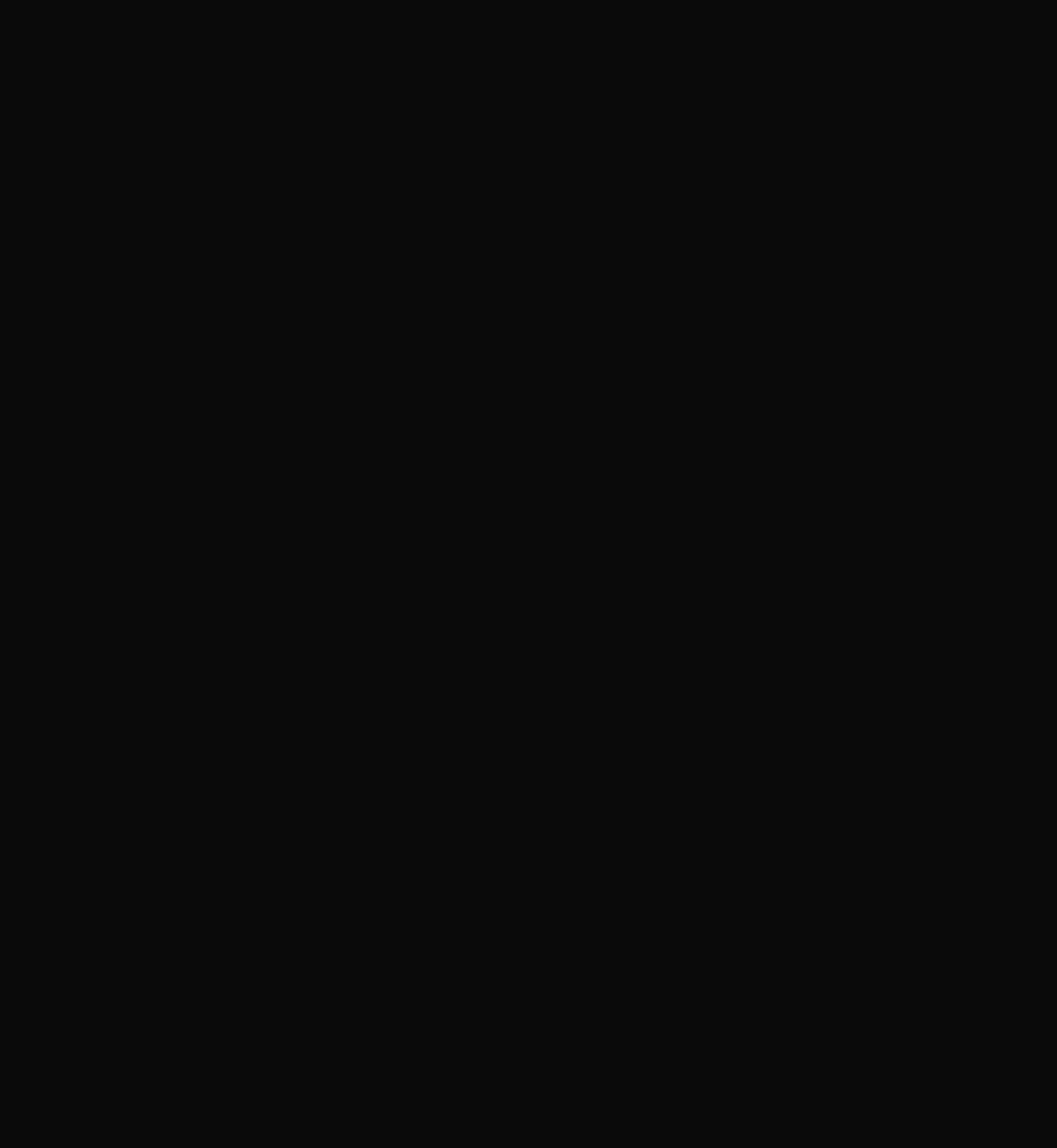
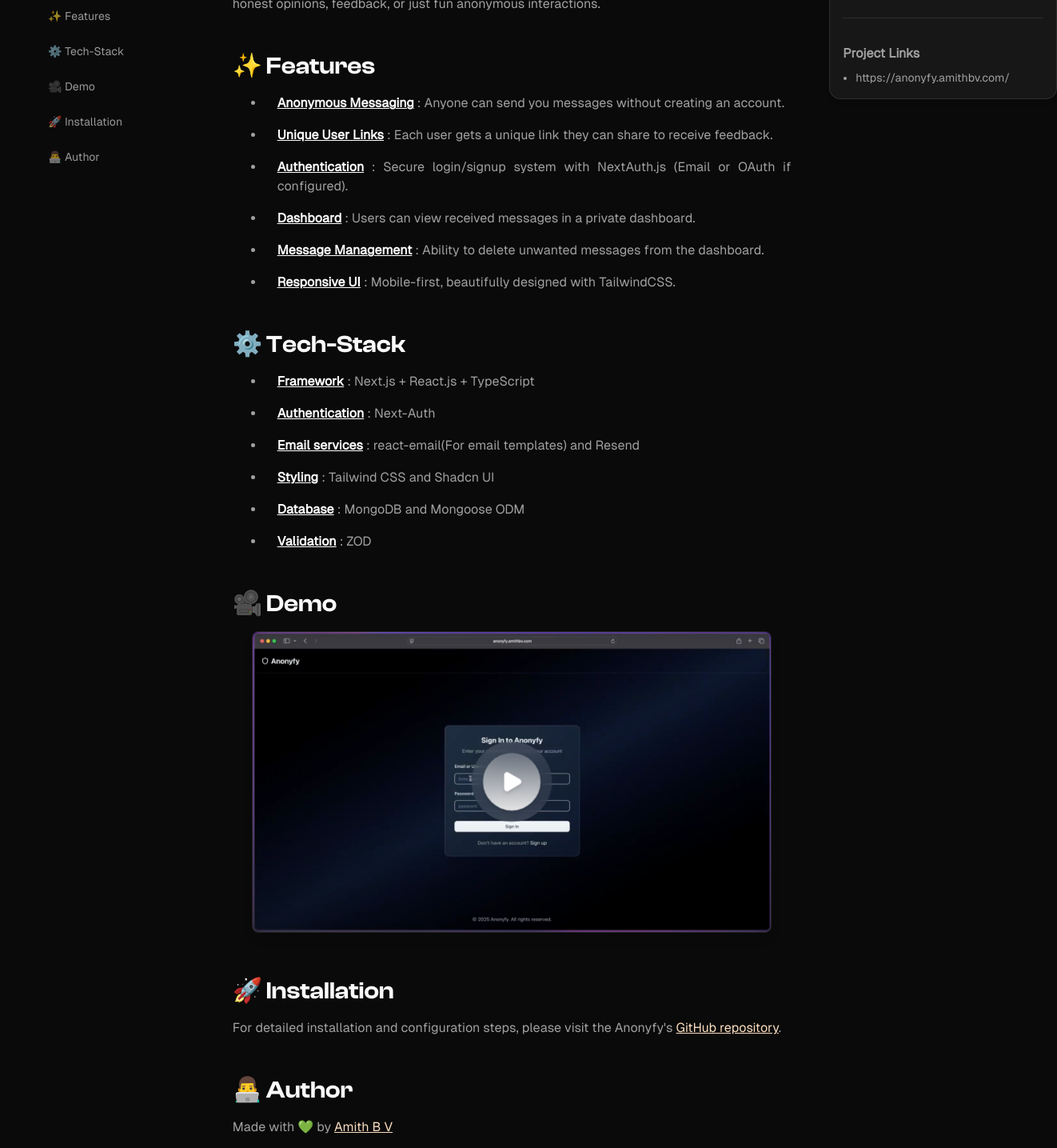
Before and after one commit to AmithBV0606/Portfolio, a Next.js app: page /projects/anonyfy in a window 1280 px wide. Before the commit this address had no page. Shown: the part 960-2395 px from the top of the page at 80% size, 1322 px wide, since content can reach past the window. Before the commit the page ends 800 px from the top, so only its background shows below. Built offline with nearby package versions, Linux system fonts and the light colour scheme; a web font is replaced by a local one.

Commit message:
Created an individual project page for the "Anonyfy" project.

```diff
--- /dev/null
+++ b/src/app/projects/(all-Projects)/anonyfy/page.tsx
@@ -0,0 +1,219 @@
+import FooterSection from "@/components/FooterSection";
+import IndividualProjectHeroSection from "@/components/IndividualProjectHeroSection";
+import HeroVideoDialog from "@/components/magicui/hero-video-dialog";
+import ProjectInfoCard from "@/components/ProjectInfoCard";
+import TableOfContent from "@/components/TableOfContent";
+import { webApplicationProjects } from "@/constants/projects";
+import { ProjectDataType } from "@/types";
+import Link from "next/link";
+import React from "react";
+
+const project: ProjectDataType[] = webApplicationProjects.filter(
+  (project) => project.name.toLowerCase() === "anonyfy"
+);
+
+const headings = [
+  "🔍 Overview",
+  "✨ Features",
+  "⚙️ Tech-Stack",
+  "🎥 Demo",
+  "🚀 Installation",
+  "👨‍💻 Author",
+];
+
+export default function AnonyfyPage() {
+  return (
+    <>
+      <IndividualProjectHeroSection project={project} />
+
+      <div className="grid grid-cols-12 relative container top-28 md:top-36 w-full max-w-[calc(100vw-2rem)] mx-auto px-0 md:px-4">
+        {/* Left Side Block : */}
+        <TableOfContent headings={headings} />
+
+        {/* Content inbetween : */}
+        <article className="prose col-span-12 xl:col-span-8 max-w-none pt-10 text-justify xl:px-14">
+          {/* 1. Overview : */}
+          <div className="mb-12" id="overview">
+            <h1 className="text-2xl xl:text-3xl mb-4 font-bold font-custom">
+              {headings[0]}
+            </h1>
+
+            <p className="mb-4 max-sm:text-sm text-neutral-500 dark:text-neutral-400">
+              {project[0].description}
+            </p>
+          </div>
+
+          {/* 2. Features : */}
+          <div className="mb-12" id="features">
+            <h1 className="text-2xl xl:text-3xl mb-4 font-bold font-custom">
+              {headings[1]}
+            </h1>
+
+            <div>
+              <ul className="mb-4 list-disc max-sm:text-sm text-neutral-500 dark:text-neutral-400 pl-10 space-y-4">
+                <li className="pl-4">
+                  <strong className="font-extrabold dark:text-white text-black underline">
+                    Anonymous Messaging
+                  </strong>{" "}
+                  : Anyone can send you messages without creating an account.
+                </li>
+                <li className="pl-4">
+                  <strong className="font-extrabold dark:text-white text-black underline">
+                    Unique User Links
+                  </strong>{" "}
+                  : Each user gets a unique link they can share to receive
+                  feedback.
+                </li>
+                <li className="pl-4">
+                  <strong className="font-extrabold dark:text-white text-black underline">
+                    Authentication
+                  </strong>{" "}
+                  : Secure login/signup system with NextAuth.js (Email or OAuth
+                  if configured).
+                </li>
+                <li className="pl-4">
+                  <strong className="font-extrabold dark:text-white text-black underline">
+                    Dashboard
+                  </strong>{" "}
+                  : Users can view received messages in a private dashboard.
+                </li>
+                <li className="pl-4">
+                  <strong className="font-extrabold dark:text-white text-black underline">
+                    Message Management
+                  </strong>{" "}
+                  : Ability to delete unwanted messages from the dashboard.
+                </li>
+                <li className="pl-4">
+                  <strong className="font-extrabold dark:text-white text-black underline">
+                    Responsive UI
+                  </strong>{" "}
+                  : Mobile-first, beautifully designed with TailwindCSS.
+                </li>
+              </ul>
+            </div>
+          </div>
+
+          {/* 3. Tech-Stack : */}
+          <div className="mb-12" id="tech-stack">
+            <h1 className="text-2xl xl:text-3xl mb-4 font-bold font-custom">
+              {headings[2]}
+            </h1>
+
+            <div>
+              <ul className="mb-4 list-disc max-sm:text-sm text-neutral-500 dark:text-neutral-400 pl-10 space-y-4">
+                <li className="pl-4">
+                  <strong className="font-extrabold dark:text-white text-black underline">
+                    Framework
+                  </strong>{" "}
+                  : Next.js + React.js + TypeScript
+                </li>
+                <li className="pl-4">
+                  <strong className="font-extrabold dark:text-white text-black underline">
+                    Authentication
+                  </strong>{" "}
+                  : Next-Auth
+                </li>
+                <li className="pl-4">
+                  <strong className="font-extrabold dark:text-white text-black underline">
+                    Email services
+                  </strong>{" "}
+                  : react-email(For email templates) and Resend
+                </li>
+                <li className="pl-4">
+                  <strong className="font-extrabold dark:text-white text-black underline">
+                    Styling
+                  </strong>{" "}
+                  : Tailwind CSS and Shadcn UI
+                </li>
+                <li className="pl-4">
+                  <strong className="font-extrabold dark:text-white text-black underline">
+                    Database
+                  </strong>{" "}
+                  : MongoDB and Mongoose ODM
+                </li>
+                <li className="pl-4">
+                  <strong className="font-extrabold dark:text-white text-black underline">
+                    Validation
+                  </strong>{" "}
+                  : ZOD
+                </li>
+              </ul>
+            </div>
+          </div>
+
+          {/* 4. Demo : */}
+          <div className="mb-12" id="demo">
+            <h1 className="text-2xl xl:text-3xl mb-4 font-bold font-custom">
+              {headings[3]}
+            </h1>
+
+            <div className="relative mb-4 px-6">
+              <HeroVideoDialog
+                className="block dark:hidden"
+                animationStyle="from-center"
+                videoSrc="https://www.youtube.com/embed/zSl118gKKUQ?si=BZ7gl-SS6yYrig8T"
+                thumbnailSrc="/thumbnails/Anonyfy-Thumbnail.png"
+                thumbnailAlt="Hero Video"
+              />
+              <HeroVideoDialog
+                className="hidden dark:block"
+                animationStyle="from-center"
+                videoSrc="https://www.youtube.com/embed/zSl118gKKUQ?si=BZ7gl-SS6yYrig8T"
+                thumbnailSrc="/thumbnails/Anonyfy-Thumbnail.png"
+                thumbnailAlt="Hero Video"
+              />
+            </div>
+          </div>
+
+          {/* 5. Installation : */}
+          <div className="mb-12" id="installation">
+            <h1 className="text-2xl xl:text-3xl mb-4 font-bold font-custom">
+              {headings[4]}
+            </h1>
+
+            <p className="mb-4 max-sm:text-sm text-neutral-500 dark:text-neutral-400">
+              For detailed installation and configuration steps, please visit
+              the Anonyfy's{" "}
+              <Link
+                href="https://github.com/AmithBV0606/Anonyfy"
+                target="_blank"
+                className="text-[#ffdfb0] dark:text-[#fcdfc1] underline"
+              >
+                GitHub repository
+              </Link>
+              .
+            </p>
+          </div>
+
+          {/* 6. Author : */}
+          <div className="mb-12" id="author">
+            <h1 className="text-2xl xl:text-3xl mb-4 font-bold font-custom">
+              {headings[5]}
+            </h1>
+
+            <div className="mb-4">
+              <p className="mb-4 max-sm:text-sm text-neutral-500 dark:text-neutral-400">
+                Made with 💚 by{" "}
+                <Link
+                  href={"https://github.com/AmithBV0606"}
+                  target="_blank"
+                  className="text-[#ffdfb0] dark:text-[#fcdfc1] underline"
+                >
+                  Amith B V
+                </Link>
+              </p>
+            </div>
+          </div>
+        </article>
+
+        {/* Right Side Block : */}
+        <ProjectInfoCard project={project} />
+      </div>
+
+      {/* Footer :*/}
+      <div className="relative top-60 xl:top-72 container mx-auto w-full max-w-5xl border-t border-gray-800">
+        <FooterSection />
+      </div>
+    </>
+  );
+}
```
Also changed, not shown: public/thumbnails/Anonyfy-Thumbnail.png (added).
